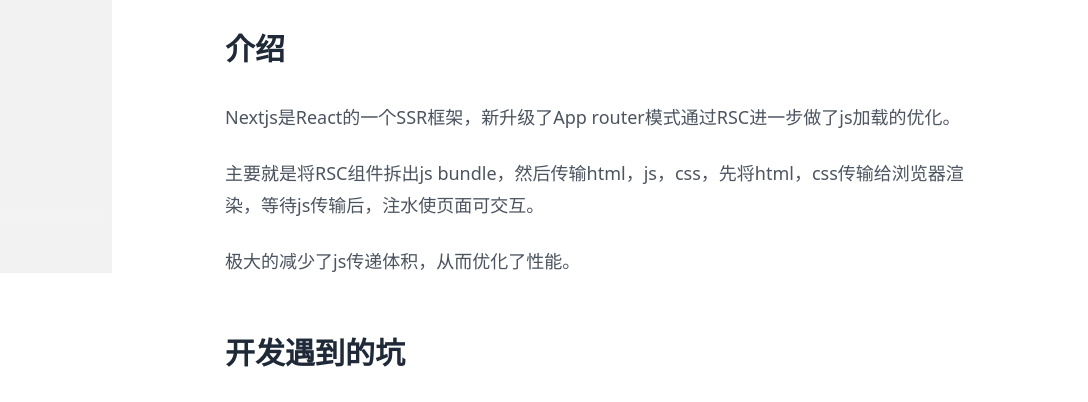
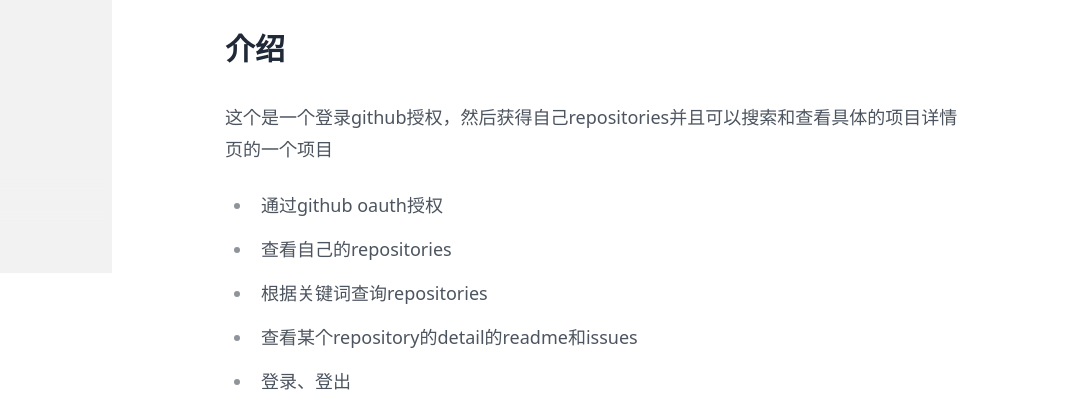
Before and after one commit to swliu920322/swliu920322.github.io, an Astro site: page /record/frontend/Nextjs-koa-redis.md in a window 1280 px wide. Shown: the part 527-929 px from the top of the page, 192-1280 px from the left. Built offline with nearby package versions, Linux system fonts and the light colour scheme; Astro itself is replaced by a stand-in of ours.

Commit message:
doc: add project function introduction

```diff
--- a/src/content/blog/frontend/Nextjs-koa-redis.md
+++ b/src/content/blog/frontend/Nextjs-koa-redis.md
@@ -17,6 +17,12 @@ tags: [ "前端" ]
 ## 项目部署地址 https://next-github-pied.vercel.app/
 
 ## 介绍
+这个是一个登录github授权，然后获得自己repositories并且可以搜索和查看具体的项目详情页的一个项目
+- 通过github oauth授权
+- 查看自己的repositories
+- 根据关键词查询repositories
+- 查看某个repository的detail的readme和issues
+- 登录、登出
 
 Nextjs是React的一个SSR框架，新升级了App router模式通过RSC进一步做了js加载的优化。
 
```
